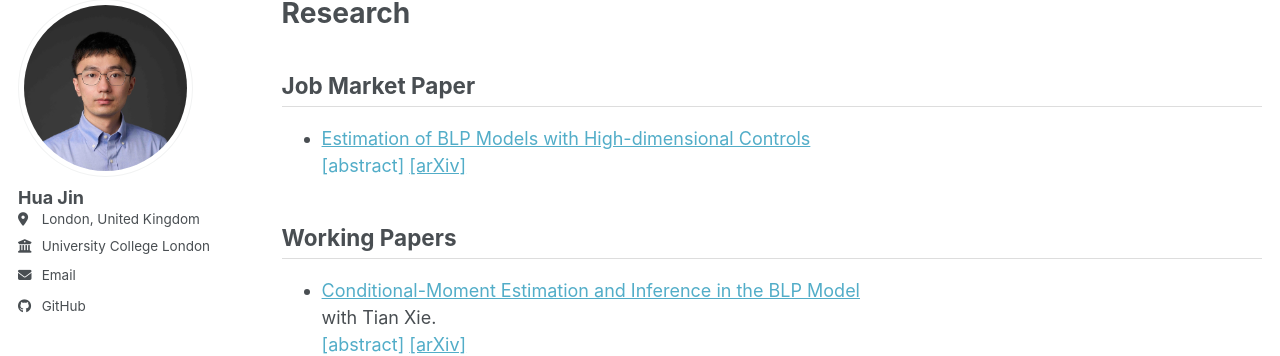
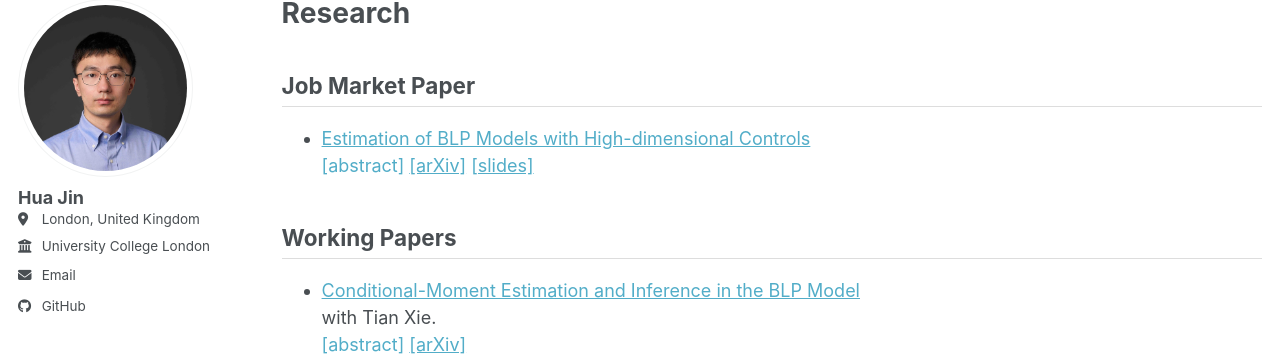
Before and after one commit to huajin-econ/huajin-econ.github.io, a Jekyll site: the page built from _pages/research.md, in a window 1280 px wide and 1009 px high. Shown: the part 102-458 px from the top of the window. Built offline with Jekyll 4.4.1, drawn with Linux system fonts in a browser that asks for light colours; a style sheet for code colours, icons or effects is not loaded.

Commit message:
Update research.md with slides link
Added link to slides for the BLP Models paper.

```diff
--- a/_pages/research.md
+++ b/_pages/research.md
@@ -11,7 +11,7 @@ author_profile: true
 <li>
   <a href="https://arxiv.org/pdf/2605.01594" target="_blank">Estimation of BLP Models with High-dimensional Controls</a><br>
   <details>
-    <summary><span class="abs-btn">[abstract]</span> <a href="https://arxiv.org/abs/2605.01594" target="_blank">[arXiv]</a></summary>
+    <summary><span class="abs-btn">[abstract]</span> <a href="https://arxiv.org/abs/2605.01594" target="_blank">[arXiv]</a> <a href="/files/HDBLP_slides.pdf" target="_blank">[slides]</a></summary>
     <div class="abstract">
     This paper develops a framework for estimating demand in differentiated product markets with high-dimensional product characteristics, building on the Berry, Levinsohn, and Pakes (1995) model with market-level data; the number of characteristics may exceed the number of markets. First, we propose a Neyman orthogonal estimator in which high-dimensional nuisance parameters are estimated by machine-learning methods such as LASSO, and show that it is $\sqrt{T}$-asymptotically normal for the parameters of interest, such as the price coefficient and price heterogeneity, even when the nuisance parameters converge at slower rates. Second, under approximate sparsity, we provide LASSO-based nuisance estimators that attain the required rates, although mean utility is recovered from market shares only when the nonlinear parameters are known. Monte Carlo simulations show good finite-sample performance. We illustrate the method with Dominick's Finer Foods data.
     </div>
```
